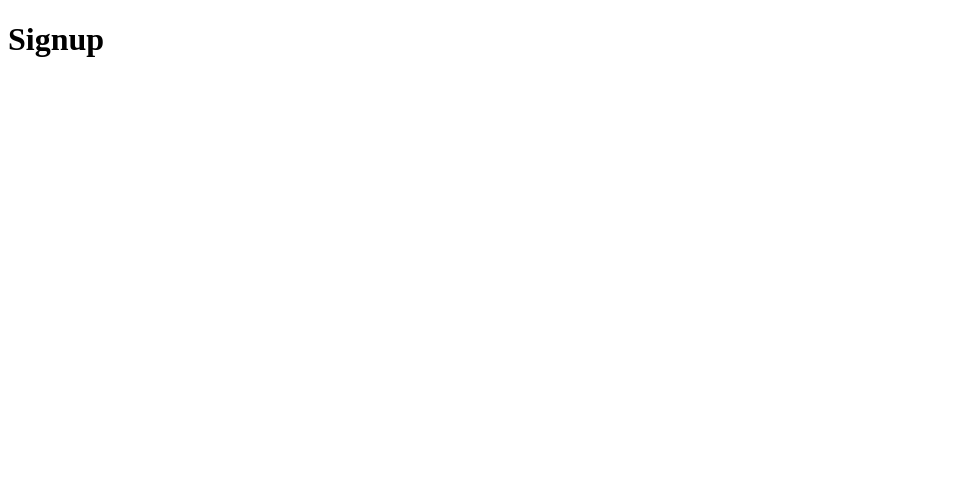
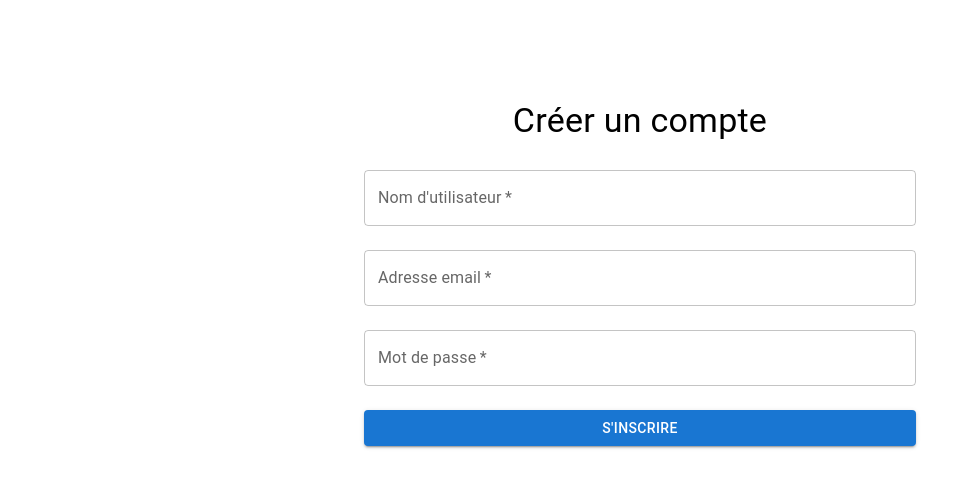
Before and after one commit to Lucas-Moreno/code-epitech, a React (Create React App) app in the folder front/: page /signup in a window 1280 px wide. Shown: the top 488 px of the page, without its empty margins (0-971 px from the left). Built offline with nearby package versions, Linux system fonts and the light colour scheme.

Commit message:
[FRONT]: intégration pages

```diff
--- a/front/package.json
+++ b/front/package.json
@@ -3,6 +3,9 @@
   "version": "0.1.0",
   "private": true,
   "dependencies": {
+    "@emotion/react": "^11.11.1",
+    "@emotion/styled": "^11.11.0",
+    "@mui/material": "^5.14.5",
     "@testing-library/jest-dom": "^5.17.0",
     "@testing-library/react": "^13.4.0",
     "@testing-library/user-event": "^13.5.0",
--- a/front/src/pages/HomePage.tsx
+++ b/front/src/pages/HomePage.tsx
@@ -1,7 +1,32 @@
+import { Container, Typography, Box, Button, AppBar, Toolbar } from '@mui/material';
+import { Link } from 'react-router-dom';
+
 export default function HomePage() {
   return (
-    <div>
-        <h1>Homepage</h1>
-    </div>
+    <Container maxWidth="md" style={{ overflow: 'hidden' }}>
+      <AppBar position="fixed" style={{ width: '100vw' }}>
+        <Toolbar style={{ display: 'flex', justifyContent: 'space-between' }}>
+          <Typography variant="h6" component={Link} to="/" style={{ textDecoration: 'none', color: 'white' }}>
+            Mon Site
+          </Typography>
+          <div>
+            <Button component={Link} to="/signup" color="inherit" style={{ marginRight: '16px' }}>
+              Inscription
+            </Button>
+            <Button component={Link} to="/signin" color="inherit">
+              Connexion
+            </Button>
+          </div>
+        </Toolbar>
+      </AppBar>
+      <Box display="flex" justifyContent="center" alignItems="center" height="calc(100vh - 64px)" flexDirection="column">
+        <Typography variant="h4" align="center" gutterBottom>
+          Bienvenue sur mon site !
+        </Typography>
+        <Typography variant="body1" align="center">
+          Bravo vous avez réussi à vous connecter au site de manière sécurisée.
+        </Typography>
+      </Box>
+    </Container>
   )
 }
--- a/front/src/pages/SigninPage.tsx
+++ b/front/src/pages/SigninPage.tsx
@@ -1,7 +1,38 @@
+import { Button, Container, TextField, Typography } from '@mui/material';
+
+
 export default function SigninPage() {
   return (
-    <div>
-      <h1>Signin</h1>
-    </div>
+    <Container maxWidth="sm" style={{ marginTop: '100px' }}>
+      <Typography variant="h4" align="center" gutterBottom>
+        Connexion
+      </Typography>
+      <form>
+        <TextField
+          label="Adresse email"
+          variant="outlined"
+          fullWidth
+          margin="normal"
+          required
+        />
+        <TextField
+          label="Mot de passe"
+          variant="outlined"
+          fullWidth
+          margin="normal"
+          type="password"
+          required
+        />
+        <Button
+          type="submit"
+          variant="contained"
+          color="primary"
+          fullWidth
+          style={{ marginTop: '16px' }}
+        >
+          Se connecter
+        </Button>
+      </form>
+    </Container>
   )
 }
--- a/front/src/pages/SignupPage.tsx
+++ b/front/src/pages/SignupPage.tsx
@@ -1,7 +1,45 @@
+import { Button, Container, TextField, Typography } from '@mui/material';
+
+
 export default function SignupPage() {
   return (
-    <div>
-      <h1>Signup</h1>
-    </div>
+    <Container maxWidth="sm" style={{ marginTop: '100px' }}>
+      <Typography variant="h4" align="center" gutterBottom>
+        Créer un compte
+      </Typography>
+      <form>
+        <TextField
+          label="Nom d'utilisateur"
+          variant="outlined"
+          fullWidth
+          margin="normal"
+          required
+        />
+        <TextField
+          label="Adresse email"
+          variant="outlined"
+          fullWidth
+          margin="normal"
+          required
+        />
+        <TextField
+          label="Mot de passe"
+          variant="outlined"
+          fullWidth
+          margin="normal"
+          type="password"
+          required
+        />
+        <Button
+          type="submit"
+          variant="contained"
+          color="primary"
+          fullWidth
+          style={{ marginTop: '16px' }}
+        >
+          S'inscrire
+        </Button>
+      </form>
+    </Container>
   )
 }
```
Also changed, not shown: 1 other file (tests, documents, lock files or other folders).
